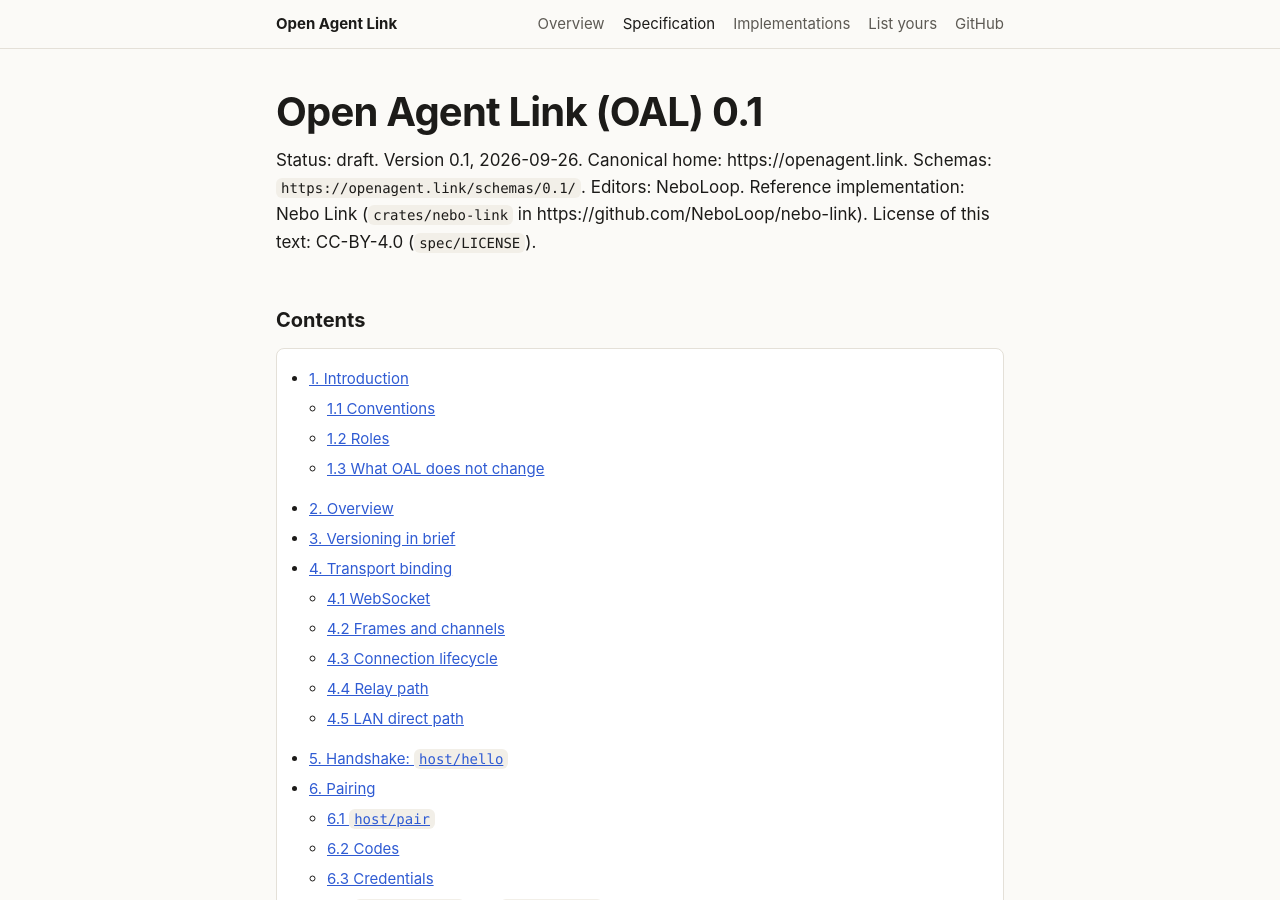
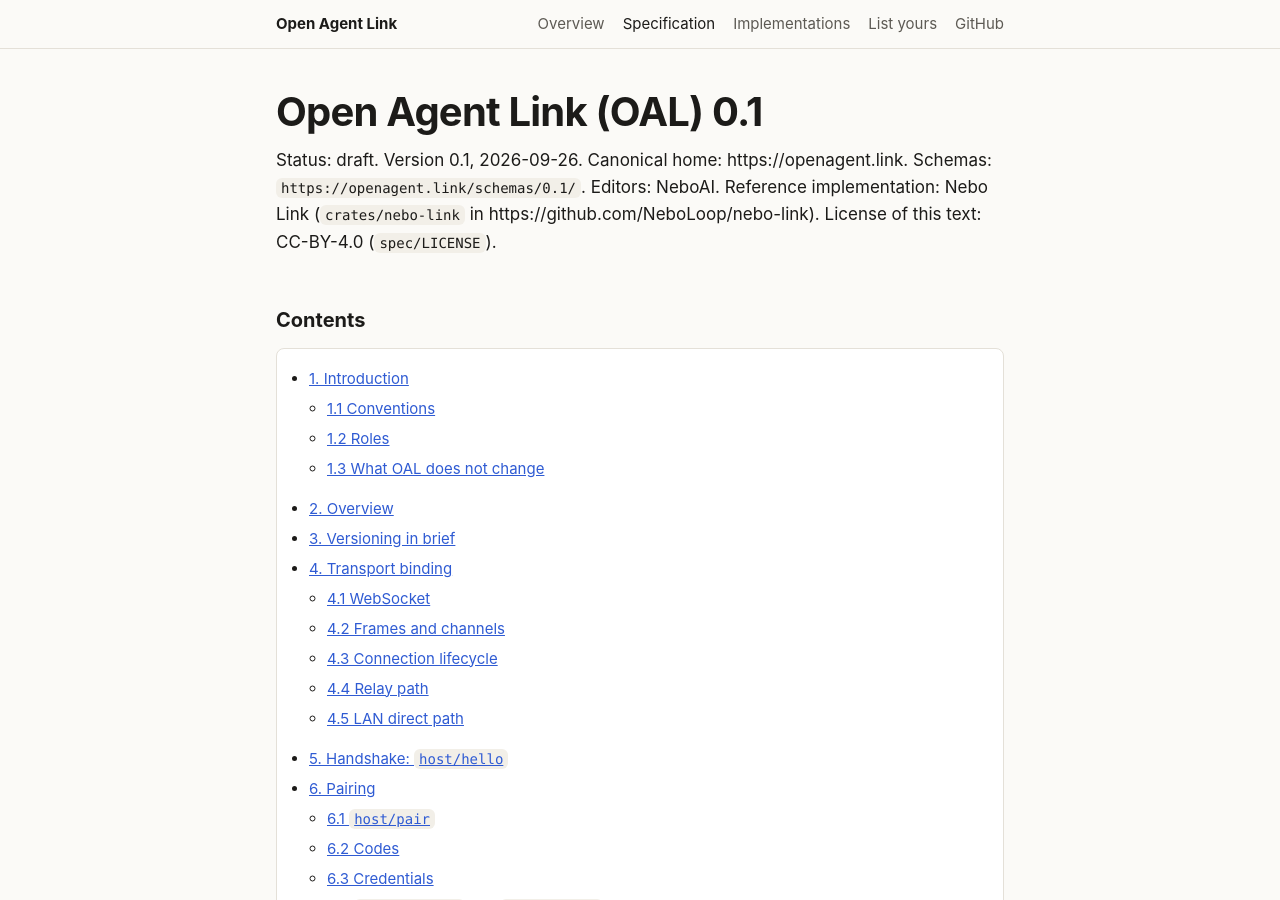
Before and after one commit to openagentlink/openagentlink.github.io, a Jekyll site: the page built from spec/0.1/index.md, in a window 1280 px wide and 900 px high. Built offline with Jekyll 4.4.1, drawn with Linux system fonts in a browser that asks for light colours.

Commit message:
Name the maintainer and editor NeboAI (#1)
The implementations table and the spec header named the company NeboLoop, an internal name. The public name is NeboAI. Repository links still point at github.com/NeboLoop, where the code lives.

```diff
--- a/_data/implementations/nebo-link.yml
+++ b/_data/implementations/nebo-link.yml
@@ -1,7 +1,7 @@
 name: Nebo Link
 url: https://github.com/NeboLoop/nebo-link
 repo: https://github.com/NeboLoop/nebo-link
-maintainer: NeboLoop
+maintainer: NeboAI
 license: Apache-2.0
 role: host
 use_case: One host per computer for Claude Code, Codex, OpenClaw, Hermes and any ACP agent.
--- a/_data/implementations/oal-relay.yml
+++ b/_data/implementations/oal-relay.yml
@@ -1,7 +1,7 @@
 name: oal-relay
 url: https://github.com/NeboLoop/nebo-link/tree/main/crates/oal-relay
 repo: https://github.com/NeboLoop/nebo-link
-maintainer: NeboLoop
+maintainer: NeboAI
 license: Apache-2.0
 role: relay
 use_case: Self-hosted relay in one binary or container. No accounts, and it never sees content.
--- a/_data/implementations/openagentlink-python.yml
+++ b/_data/implementations/openagentlink-python.yml
@@ -1,7 +1,7 @@
 name: openagentlink (Python)
 url: https://github.com/NeboLoop/nebo-link/tree/main/sdk/python
 repo: https://github.com/NeboLoop/nebo-link
-maintainer: NeboLoop
+maintainer: NeboAI
 license: Apache-2.0
 role: sdk
 use_case: Drive coding agents from Python scripts and services, with typed async events.
--- a/_data/implementations/openagentlink-typescript.yml
+++ b/_data/implementations/openagentlink-typescript.yml
@@ -1,7 +1,7 @@
 name: "@openagentlink/client (TypeScript)"
 url: https://github.com/NeboLoop/nebo-link/tree/main/sdk/typescript
 repo: https://github.com/NeboLoop/nebo-link
-maintainer: NeboLoop
+maintainer: NeboAI
 license: Apache-2.0
 role: sdk
 use_case: Drive coding agents from Node or the browser, with permission answers from your code.
--- a/spec/0.1/index.md
+++ b/spec/0.1/index.md
@@ -7,7 +7,7 @@
 
 Status: draft. Version 0.1, 2026-09-26.
 Canonical home: https://openagent.link. Schemas: `https://openagent.link/schemas/0.1/`.
-Editors: NeboLoop. Reference implementation: Nebo Link (`crates/nebo-link` in https://github.com/NeboLoop/nebo-link).
+Editors: NeboAI. Reference implementation: Nebo Link (`crates/nebo-link` in https://github.com/NeboLoop/nebo-link).
 License of this text: CC-BY-4.0 (`spec/LICENSE`).
 
 
```
